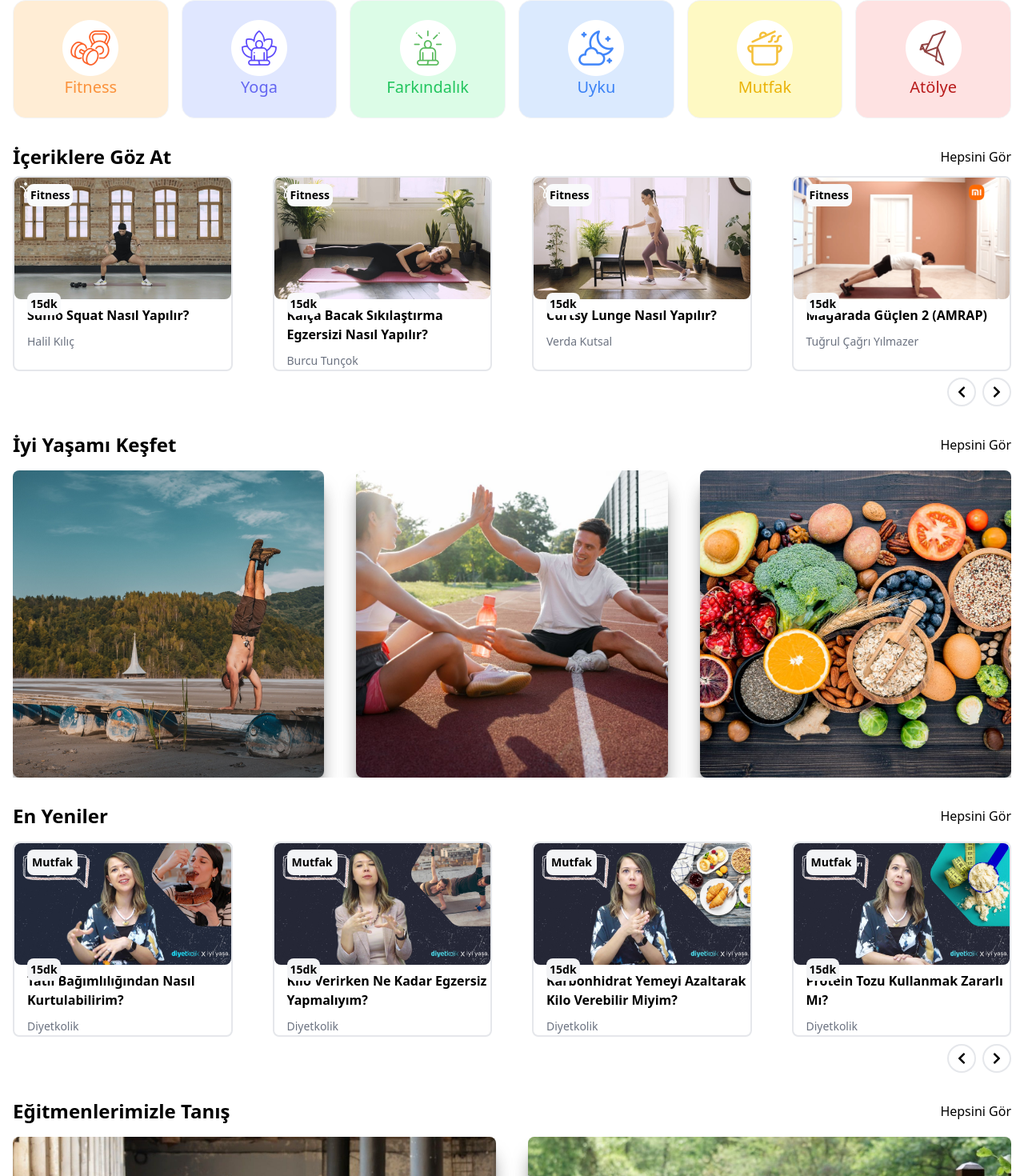
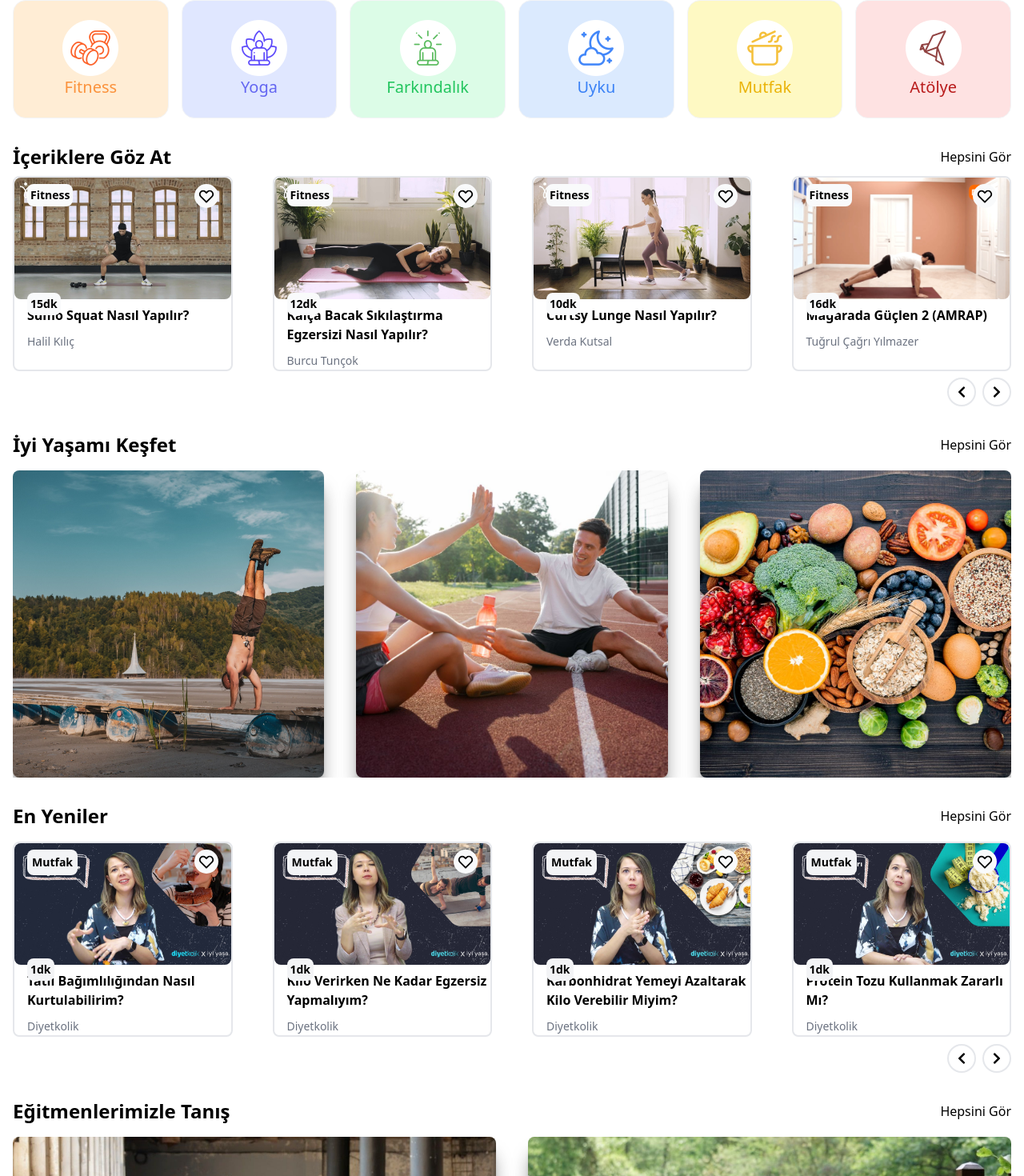
Before and after one commit to dogukancaner/iyiyasa-app, a React (Create React App) app: page / in a window 1280 px wide. Shown: the part 922-2392 px from the top of the page at 80% size. Built offline with nearby package versions, Linux system fonts and the light colour scheme.

Commit message:
Added favorite button to cards

```diff
--- a/src/components/Content.js
+++ b/src/components/Content.js
@@ -21,54 +21,64 @@ import { Pagination } from "swiper";
 import { FaChevronRight } from "react-icons/fa";
 import { FaChevronLeft } from "react-icons/fa";
 
+import { HiOutlineHeart } from "react-icons/hi";
+
 const sliderObject = [
   {
     image: Content1,
     title: "Sumo Squat Nasıl Yapılır?",
     instructor: "Halil Kılıç",
     category: "Fitness",
+    time: "15dk",
   },
   {
     image: Content2,
     title: "Kalça Bacak Sıkılaştırma Egzersizi Nasıl Yapılır?",
     instructor: "Burcu Tunçok",
     category: "Fitness",
+    time: "12dk",
   },
   {
     image: Content3,
     title: "Curtsy Lunge Nasıl Yapılır?",
     instructor: "Verda Kutsal",
     category: "Fitness",
+    time: "10dk",
   },
   {
     image: Content4,
     title: "Mağarada Güçlen 2 (AMRAP)",
     instructor: "Tuğrul Çağrı Yılmazer",
     category: "Fitness",
+    time: "16dk",
   },
   {
     image: Content5,
     title: "Mağarada Güçlen 2 (AMRAP)",
     instructor: "Tuğrul Çağrı Yılmazer",
     category: "Fitness",
+    time: "16dk",
   },
   {
     image: Content6,
     title: "Gua Sha ile Tüm Yüz",
     instructor: "Nihan Büyükaksu",
     category: "Yoga",
+    time: "15dk",
   },
   {
     image: Content7,
     title: "Pesketaryan Beslenme Nedir?",
     instructor: "Diyetkolik",
     category: "Mutfak",
+    time: "2dk",
   },
   {
     image: Content8,
     title: "İdeal Kilo Nasıl Korunur?",
     instructor: "Diyetkolik",
-    category: "mutfak",
+    category: "Mutfak",
+    time: "2dk",
   },
 ];
 
@@ -112,8 +122,11 @@ const Content = () => {
                   <span className="absolute left-4 top-2 text-black  p-1 rounded-lg text-sm bg-gray-50 font-bold">
                     {item.category}
                   </span>
+                  <span className="absolute right-4 top-2 text-black  p-1 rounded-full text-sm bg-gray-50 font-bold">
+                    <HiOutlineHeart size={22} />
+                  </span>
                   <span className="absolute top-36 left-4 text-black  p-1 rounded-lg text-sm bg-gray-50 font-bold">
-                    15dk
+                    {item.time}
                   </span>
                   <div className="pl-4 h-20 mt-2">
                     <h1 className="text-x font-bold lg:mb-2">{item.title}</h1>
--- a/src/components/NewContent.js
+++ b/src/components/NewContent.js
@@ -18,6 +18,7 @@ import { Pagination } from "swiper";
 
 import { FaChevronRight } from "react-icons/fa";
 import { FaChevronLeft } from "react-icons/fa";
+import { HiOutlineHeart } from "react-icons/hi";
 
 const sliderObject = [
   {
@@ -25,48 +26,56 @@ const sliderObject = [
     title: "Tatlı Bağımlılığından Nasıl Kurtulabilirim?",
     instructor: "Diyetkolik",
     category: "Mutfak",
+    time: "1dk",
   },
   {
     image: NewContent2,
     title: "Kilo Verirken Ne Kadar Egzersiz Yapmalıyım?",
     instructor: "Diyetkolik",
     category: "Mutfak",
+    time: "1dk",
   },
   {
     image: NewContent3,
     title: "Karbonhidrat Yemeyi Azaltarak Kilo Verebilir Miyim?",
     instructor: "Diyetkolik",
     category: "Mutfak",
+    time: "1dk",
   },
   {
     image: NewContent4,
     title: "Protein Tozu Kullanmak Zararlı Mı?",
     instructor: "Diyetkolik",
     category: "Mutfak",
+    time: "1dk",
   },
   {
     image: NewContent5,
     title: "Reformer Pilates Etkili İç-Dış Bacak Egzersizi",
     instructor: "Gözde Yavuzyılmaz",
     category: "Fitness",
+    time: "16dk",
   },
   {
     image: NewContent6,
     title: "Reformer Pilates Etkili Karın Egzersizi",
     instructor: "Gözde Yavuzyılmaz",
     category: "Fitness",
+    time: "11dk",
   },
   {
     image: NewContent7,
     title: "Reformer Pilates Etkili Üst Beden Antremanı",
     instructor: "Gözde Yavuzyılmaz",
     category: "Fitness",
+    time: "25dk",
   },
   {
     image: NewContent8,
     title: "Reformer Pilates Etkili Kalça Egzersizi",
     instructor: "Gözde Yavuzyılmaz",
     category: "Fitness",
+    time: "14dk",
   },
 ];
 
@@ -110,8 +119,11 @@ const NewContent = () => {
                   <span className="absolute left-4 top-2 text-black border-2 p-1 border-transparent rounded-lg text-sm bg-gray-100 font-bold">
                     {item.category}
                   </span>
+                  <span className="absolute right-4 top-2 text-black  p-1 rounded-full text-sm bg-gray-50 font-bold">
+                    <HiOutlineHeart size={22} />
+                  </span>
                   <span className="absolute top-36 left-4 text-black border-gray-100  p-1 rounded-lg text-sm bg-gray-100 font-bold">
-                    15dk
+                    {item.time}
                   </span>
                   <div className="pl-4 h-20 mt-2">
                     <h1 className="text-x font-bold lg:mb-2">{item.title}</h1>
```
